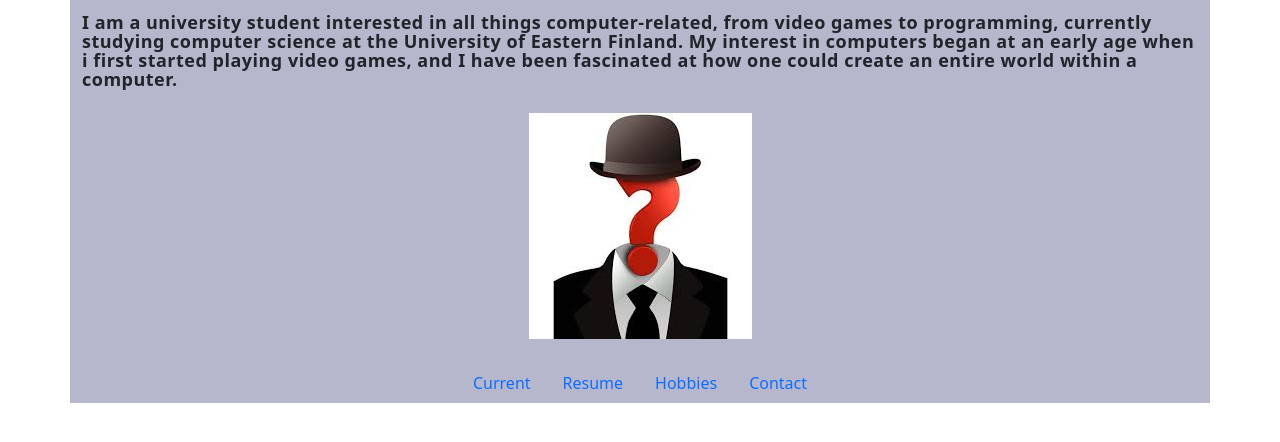
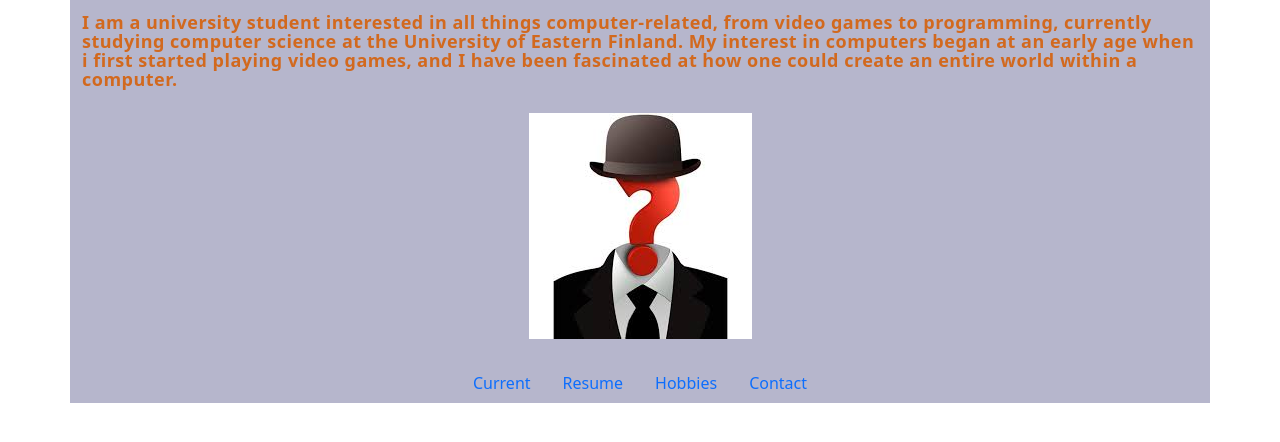
Before and after one commit to KalleHyvo/wohi-class, a plain HTML site: page htmlcv_bootstrap/main_page.html in a window 1280 px wide. Shown: the part 212-654 px from the top of the page. Drawn offline with nearby package versions, Linux system fonts and the light colour scheme.

Commit message:
changed body text to chocolate

```diff
--- a/htmlcv_bootstrap/main_page.html
+++ b/htmlcv_bootstrap/main_page.html
@@ -16,7 +16,7 @@
         <li>Kallehyvo03@gmail.com</li>
         <li>+358 44 357 50 50</li>
       </ul>
-      <p style="font-size: large; font-weight: 700; line-height: 19px; letter-spacing: 0.5px;" >
+      <p style="font-size: large; font-weight: 700; line-height: 19px; letter-spacing: 0.5px; color: chocolate;" >
         I am a university student interested in all things computer-related, from video games
         to programming, currently studying computer science at the University of Eastern Finland.
         My interest in computers began at an early age when i first started playing video games,
```
